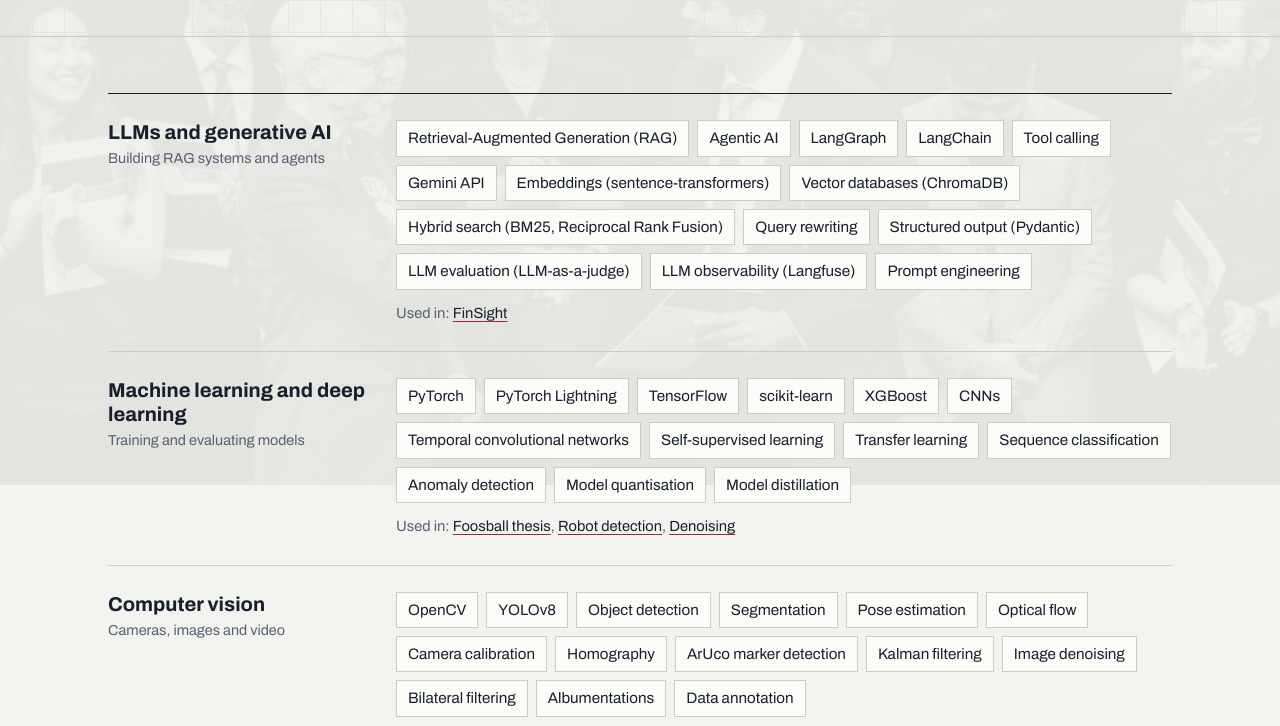
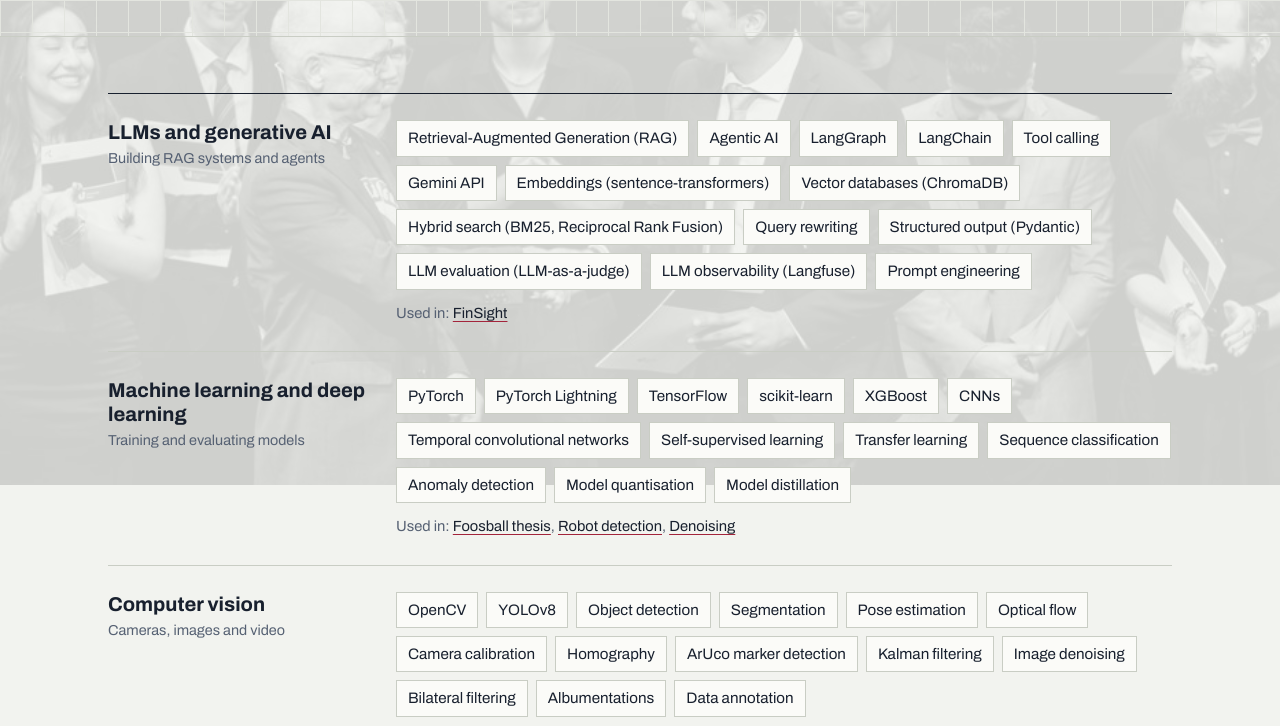
Before and after one commit to AakashDeshpande97/AakashDeshpande97.github.io, a plain HTML site: page skills.html in a window 1280 px wide. Shown: the part 315-1041 px from the top of the page. Drawn offline with Linux system fonts and the light colour scheme.

Commit message:
Add files via upload

```diff
--- a/assets/style.css
+++ b/assets/style.css
@@ -247,7 +247,7 @@ h2.sec{font-size:clamp(1.6rem,3vw,2.2rem);font-weight:760;font-variation-setting
 html{background:var(--paper)}
 body.inner{background:transparent;position:relative}
 body.inner::before{content:"";position:fixed;inset:0;z-index:-1;pointer-events:none;
-  background:url("img/graduation-bg.jpg") center 35%/cover no-repeat;opacity:.06}
+  background:url("img/graduation-bg.jpg") center 35%/cover no-repeat;opacity:.14}
 body.inner .page-head{background-color:transparent}
 body.inner .next{background:rgba(251,251,248,.85)}
 body.inner .fun{background:transparent}
```
